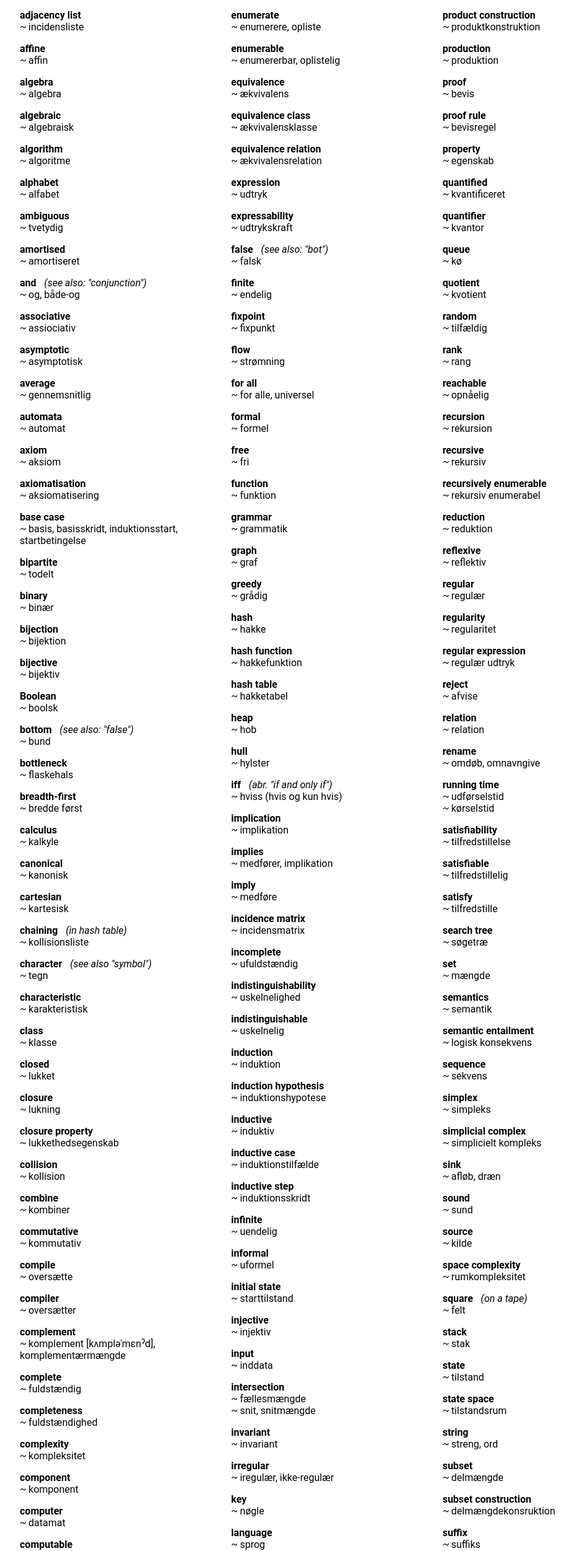
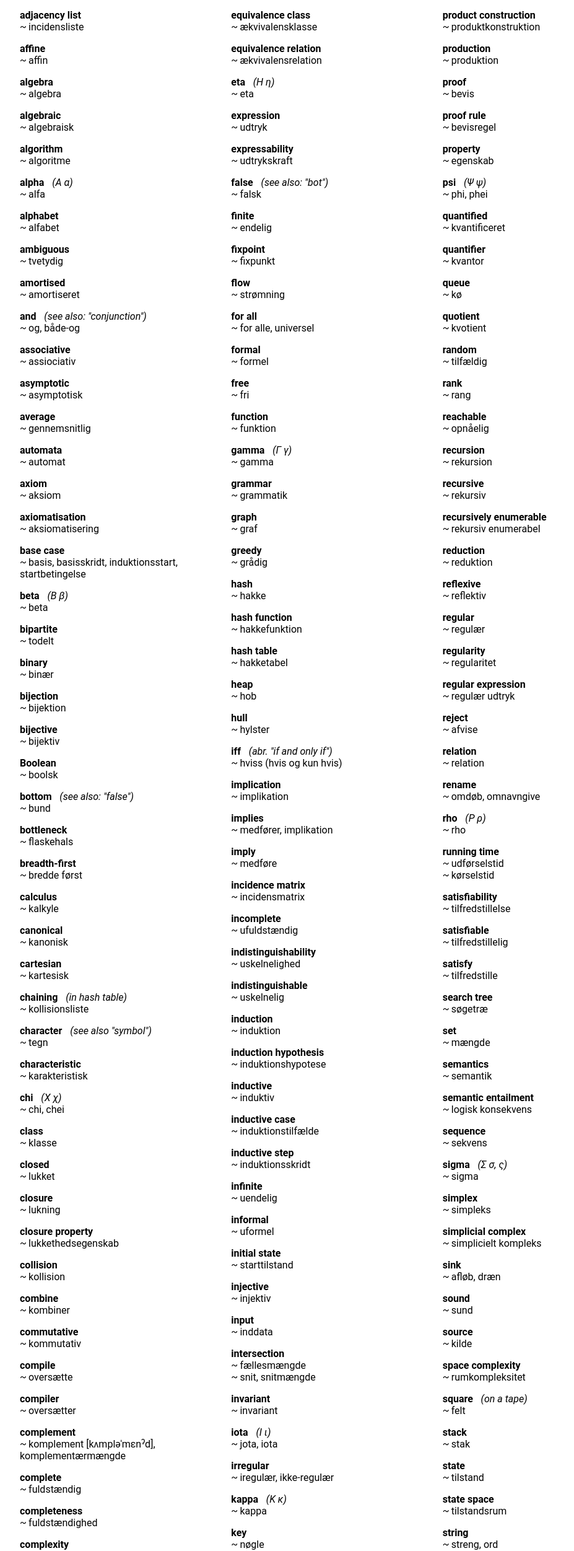
Before and after one commit to SSoelvsten/en-dk, a React (Create React App) app: page / in a window 1280 px wide. Shown: the part 243-2746 px from the top of the page at 62% size, without its empty margins (112-1039 px from the left). Built offline with nearby package versions, Linux system fonts and the light colour scheme.

Commit message:
Add the greek alpabet
Thanks, Wikipedia.

```diff
--- a/src/dictionary.ts
+++ b/src/dictionary.ts
@@ -6,6 +6,7 @@ export const keywords = [
   "geometry",
   "hashing",
   "graph",
+  "greek alphabet",
   "mathematics",
 ] as const;
 
@@ -59,6 +60,12 @@ export const en_dk : Lexeme[] = [
     word: "algorithm",
     translations: ["algoritme"],
     keywords: ["algorithmics"]
+  },
+  {
+    word: "alpha",
+    note: "Α α",
+    translations: ["alfa"],
+    keywords: ["greek alphabet"]
   },
   {
     word: "alphabet",
@@ -115,6 +122,12 @@ export const en_dk : Lexeme[] = [
     word: "base case",
     translations: ["basis, basisskridt, induktionsstart, startbetingelse"],
     keywords: ["algorithmics", "formal methods"]
+  },
+  {
+    word: "beta",
+    note: "Β β",
+    translations: ["beta"],
+    keywords: ["greek alphabet"]
   },
   {
     word: "bipartite",
@@ -188,6 +201,12 @@ export const en_dk : Lexeme[] = [
     word: "characteristic",
     translations: ["karakteristisk"],
     keywords: ["complexity theory", "formal methods", "mathematics"]
+  },
+  {
+    word: "chi",
+    note: "Χ χ",
+    translations: ["chi, chei"],
+    keywords: ["greek alphabet"]
   },
   {
     word: "class",
@@ -370,6 +389,12 @@ export const en_dk : Lexeme[] = [
     keywords: ["formal methods"]
   },
   {
+    word: "delta",
+    note: "Δ δ",
+    translations: ["delta"],
+    keywords: ["greek alphabet"]
+  },
+  {
     word: "depth-first",
     translations: ["dybde først"],
     keywords: ["algorithmics", "graph"]
@@ -476,6 +501,12 @@ export const en_dk : Lexeme[] = [
     keywords: ["formal methods", "mathematics"]
   },
   {
+    word: "epsilon",
+    note: "Ε ε",
+    translations: ["epsilon"],
+    keywords: ["greek alphabet"]
+  },
+  {
     word: "equivalence",
     translations: ["ækvivalens"],
     keywords: ["complexity theory", "formal methods", "mathematics"]
@@ -489,6 +520,12 @@ export const en_dk : Lexeme[] = [
     word: "equivalence relation",
     translations: ["ækvivalensrelation"],
     keywords: ["complexity theory", "formal methods", "mathematics"]
+  },
+  {
+    word: "eta",
+    note: "Η η",
+    translations: ["eta"],
+    keywords: ["greek alphabet"]
   },
   {
     word: "expression",
@@ -540,6 +577,12 @@ export const en_dk : Lexeme[] = [
     word: "function",
     translations: ["funktion"],
     keywords: ["cryptography", "formal methods"]
+  },
+  {
+    word: "gamma",
+    note: "Γ γ",
+    translations: ["gamma"],
+    keywords: ["greek alphabet"]
   },
   {
     word: "grammar",
@@ -683,14 +726,32 @@ export const en_dk : Lexeme[] = [
     keywords: ["algorithmics"]
   },
   {
+    word: "iota",
+    note: "Ι ι",
+    translations: ["jota, iota"],
+    keywords: ["greek alphabet"]
+  },
+  {
     word: "irregular",
     translations: ["iregulær, ikke-regulær"],
     keywords: ["formal methods", "mathematics"]
   },
   {
+    word: "kappa",
+    note: "Κ κ",
+    translations: ["kappa"],
+    keywords: ["greek alphabet"]
+  },
+  {
     word: "key",
     translations: ["nøgle"],
     keywords: ["cryptography", "algorithmics"]
+  },
+  {
+    word: "lambda",
+    note: "Λ λ",
+    translations: ["lambda"],
+    keywords: ["greek alphabet"]
   },
   {
     word: "language",
@@ -764,6 +825,12 @@ export const en_dk : Lexeme[] = [
     keywords: []
   },
   {
+    word: "mu",
+    note: "Μ μ",
+    translations: ["my"],
+    keywords: ["greek alphabet"]
+  },
+  {
     word: "natural deduction",
     translations: ["naturlig deduktion"],
     keywords: ["formal methods"]
@@ -798,6 +865,24 @@ export const en_dk : Lexeme[] = [
     note: "also: \"negation\"",
     translations: ["ikke, negation"],
     keywords: ["algorithmics", "formal methods"]
+  },
+  {
+    word: "nu",
+    note: "Ν ν",
+    translations: ["ny"],
+    keywords: ["greek alphabet"]
+  },
+  {
+    word: "omega",
+    note: "Ω ω",
+    translations: ["omega"],
+    keywords: ["greek alphabet"]
+  },
+  {
+    word: "omicron",
+    note: "Ο ο",
+    translations: ["omikron"],
+    keywords: ["greek alphabet"]
   },
   {
     word: "open adressing",
@@ -861,9 +946,21 @@ export const en_dk : Lexeme[] = [
     keywords: ["algorithmics"]
   },
   {
+    word: "phi",
+    note: "Φ φ",
+    translations: ["phi, phei"],
+    keywords: ["greek alphabet"]
+  },
+  {
     word: "planar",
     translations: ["planær"],
     keywords: ["graph"]
+  },
+  {
+    word: "pi",
+    note: "Π π",
+    translations: ["pi"],
+    keywords: ["greek alphabet"]
   },
   {
     word: "precedence",
@@ -914,6 +1011,12 @@ export const en_dk : Lexeme[] = [
     word: "property",
     translations: ["egenskab"],
     keywords: ["complexity theory", "formal methods", "mathematics"]
+  },
+  {
+    word: "psi",
+    note: "Ψ ψ",
+    translations: ["phi, phei"],
+    keywords: ["greek alphabet"]
   },
   {
     word: "quantified",
@@ -1006,6 +1109,12 @@ export const en_dk : Lexeme[] = [
     keywords: ["formal methods"]
   },
   {
+    word: "rho",
+    note: "Ρ ρ",
+    translations: ["rho"],
+    keywords: ["greek alphabet"]
+  },
+  {
     word: "running time",
     translations: ["udførselstid", "kørselstid"],
     keywords: ["algorithmics"]
@@ -1049,6 +1158,12 @@ export const en_dk : Lexeme[] = [
     word: "sequence",
     translations: ["sekvens"],
     keywords: ["complexity theory", "algorithmics"]
+  },
+  {
+    word: "sigma",
+    note: "Σ σ, ς",
+    translations: ["sigma"],
+    keywords: ["greek alphabet"]
   },
   {
     word: "simplex",
@@ -1147,6 +1262,12 @@ export const en_dk : Lexeme[] = [
     keywords: ["complexity theory", "formal methods"]
   },
   {
+    word: "tau",
+    note: "Τ τ",
+    translations: ["tau"],
+    keywords: ["greek alphabet"]
+  },
+  {
     word: "tautology",
     translations: ["tautologi"],
     keywords: ["formal methods"]
@@ -1166,6 +1287,12 @@ export const en_dk : Lexeme[] = [
     note: "also: \"halt\"",
     translations: ["terminering"],
     keywords: ["algorithmics", "complexity theory", "formal methods"]
+  },
+  {
+    word: "theta",
+    note: "Θ θ",
+    translations: ["theta"],
+    keywords: ["greek alphabet"]
   },
   {
     word: "time complexity",
@@ -1272,6 +1399,12 @@ export const en_dk : Lexeme[] = [
     keywords: ["complexity theory", "formal methods", "graph"]
   },
   {
+    word: "upsilon",
+    note: "Υ υ",
+    translations: ["ypsilon"],
+    keywords: ["greek alphabet"]
+  },
+  {
     word: "valid",
     translations: ["gyldig"],
     keywords: ["formal methods"]
@@ -1303,4 +1436,16 @@ export const en_dk : Lexeme[] = [
     translations: ["enten-eller, eksklusivt eller"],
     keywords: ["algorithmics", "formal methods"]
   },
+  {
+    word: "xi",
+    note: "Ξ ξ",
+    translations: ["xi"],
+    keywords: ["greek alphabet"]
+  },
+  {
+    word: "zeta",
+    note: "Ζ ζ",
+    translations: ["zeta"],
+    keywords: ["greek alphabet"]
+  },
 ];
```
